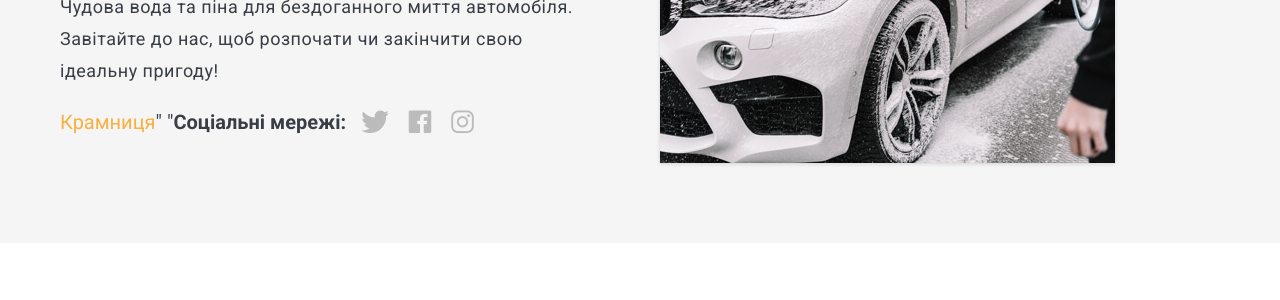
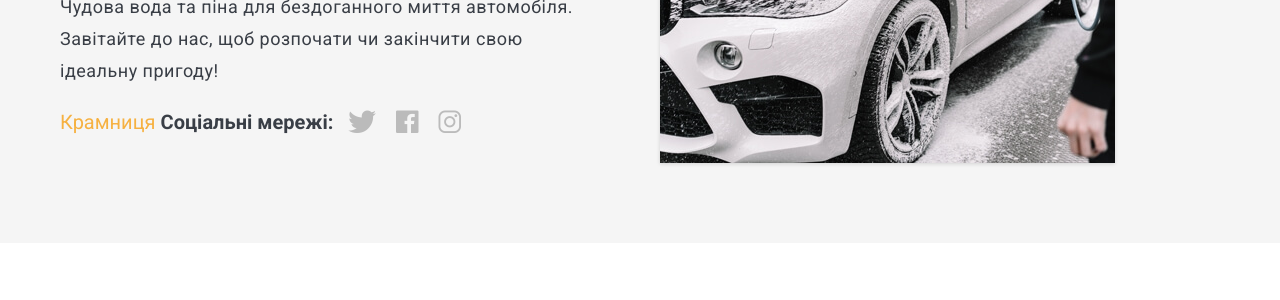
Before and after one commit to itarko/itarko.github.io, a Jekyll site: the page built from index.html, in a window 1280 px wide and 900 px high. Shown: the part 320-620 px from the top of the window. Built offline with Jekyll 4.4.1, drawn with Linux system fonts in a browser that asks for light colours; nearby versions of some CDN libraries; the list of posts is cut into pages by our own code.

Commit message:
Update hero.html

```diff
--- a/_includes/hero.html
+++ b/_includes/hero.html
@@ -7,7 +7,7 @@
           <h1 class="hero__title">{{ site.data.settings.author.say-hello }}</h1>
           <p class="hero__subtitle">{{ site.data.settings.author.bio }}</p>
           <div class="hero__social">
-		    <a href="/02-kramnytsia/" class="nav__link">Крамниця</a>"&nbsp;"
+		    <a href="/02-kramnytsia/" class="nav__link">Крамниця</a>&nbsp;
             <span class="hero__social-title">Соціальні мережі: </span>
             {% include contact-link.html %}
           </div>
```
